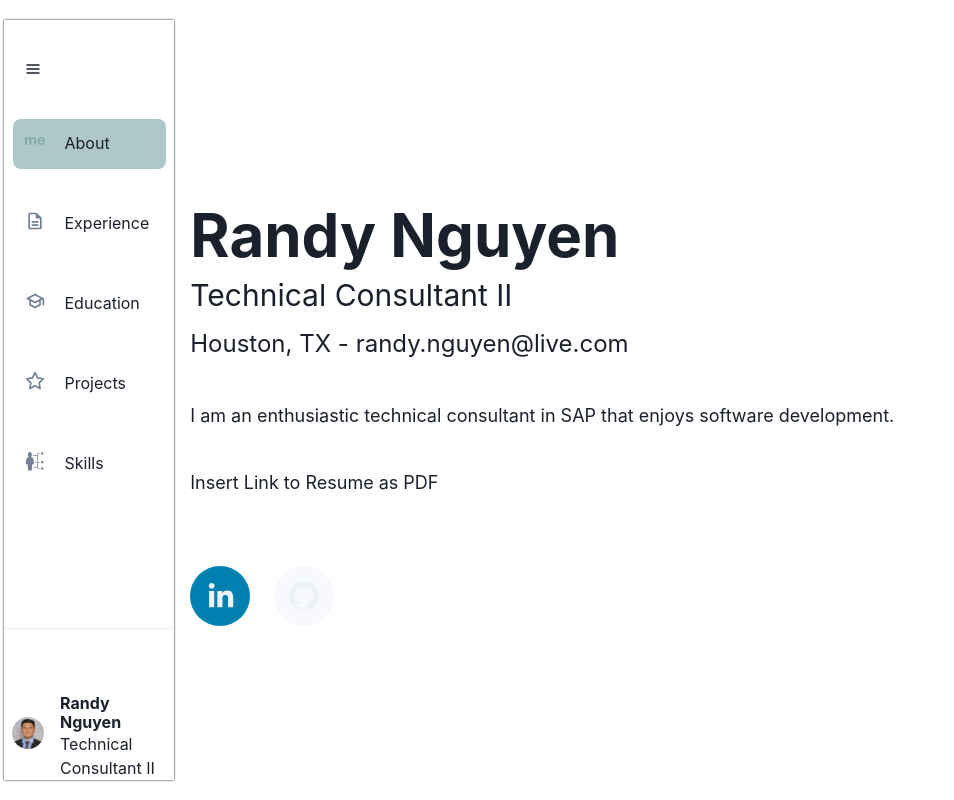
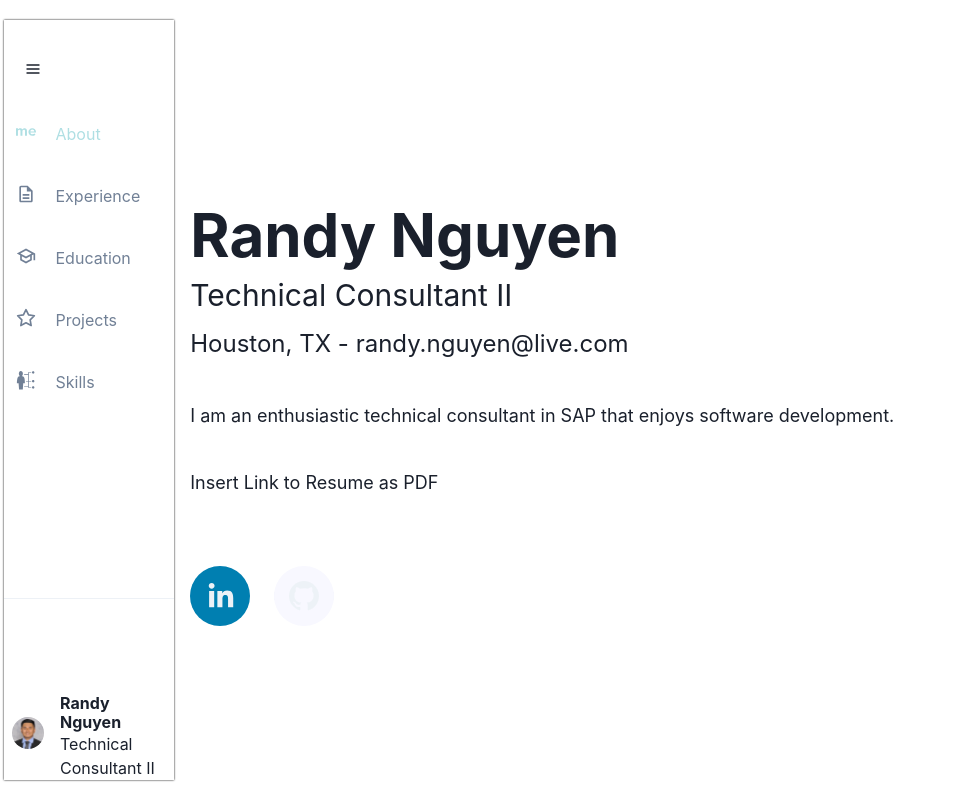
Before and after one commit to nguyen566/nguyen566.github.io, a Next.js app: page / in a window 1280 px wide. Shown: the top 800 px of the page, without its empty margins (0-954 px from the left). Built offline with nearby package versions, Linux system fonts and the light colour scheme.

Commit message:
Added smooth scrolling

```diff
--- a/package.json
+++ b/package.json
@@ -17,12 +17,14 @@
     "react": "18.2.0",
     "react-dom": "18.2.0",
     "react-icons": "^4.4.0",
+    "react-scroll": "^1.8.7",
     "react-social-icons": "^5.15.0"
   },
   "devDependencies": {
     "@types/node": "18.8.1",
     "@types/react": "18.0.21",
     "@types/react-dom": "18.0.6",
+    "@types/react-scroll": "^1.8.4",
     "eslint": "8.24.0",
     "eslint-config-next": "12.3.1",
     "typescript": "4.8.4"
--- a/src/components/Navitem.tsx
+++ b/src/components/Navitem.tsx
@@ -4,10 +4,11 @@ import {
 	Menu,
 	MenuButton,
 	Text,
-	Link,
+	// Link
 } from "@chakra-ui/react";
 import React from "react";
 import { IconType } from "react-icons";
+import { Link } from "react-scroll";
 
 interface NavItemProps {
 	navSize: String;
@@ -22,7 +23,7 @@ const NavItem: React.FC<NavItemProps> = ({
 	title,
 	icon,
 	active,
-	location
+	location,
 }) => {
 	return (
 		<Flex
@@ -33,21 +34,26 @@ const NavItem: React.FC<NavItemProps> = ({
 		>
 			<Menu placement="right">
 				<Link
-					backgroundColor={active && "#AEC8CA"}
-					p={3}
-					borderRadius={8}
-					_hover={{ textDecor: "none", backgroundColor: "#AEC8CA" }}
-					w={navSize == "large" ? "100%" : undefined}
-					href={location}
+					to={location}
+					activeClass="active"
+					spy={true}
+					smooth={true}
+					duration={500}
+					className="testButton"
+					width={navSize == "large" ? "100%" : undefined}
 				>
 					<MenuButton w={"100%"}>
 						<Flex>
 							<Icon
 								as={icon}
 								fontSize="xl"
-								color={active ? "#82aaad" : "gray.500"}
+								color={active ? "#afdfe3" : "gray.500"}
 							/>
-							<Text ml={5} display={navSize == "small" ? "none" : "flex"}>
+							<Text
+								ml={5}
+								display={navSize == "small" ? "none" : "flex"}
+								color={active ? "#afdfe3" : "gray.500"}
+							>
 								{title}
 							</Text>
 						</Flex>
--- a/src/components/Sidebar.tsx
+++ b/src/components/Sidebar.tsx
@@ -75,35 +75,35 @@ const SideBar = () => {
 					icon={SiAboutdotme}
 					title="About"
 					active={scrollY < 500 ? true : false}
-					location="#aboutme"
+					location="aboutme"
 				/>
 				<NavItem
 					navSize={navSize}
 					icon={MdOutlineDescription}
 					title="Experience"
-					active={scrollY >= 500 && scrollY < 2160 ? true : false}
-					location="#experience"
+					active={scrollY >= 500 && scrollY < 2046.4000244140625 ? true : false}
+					location="experience"
 				/>
 				<NavItem
 					navSize={navSize}
 					icon={MdOutlineSchool}
 					title="Education"
-					active={scrollY >= 2160 && scrollY < 2496 ? true : false}
-					location="#education"
+					active={scrollY >= 2046.4000244140625 && scrollY < 2380 ? true : false}
+					location="education"
 				/>
 				<NavItem
 					navSize={navSize}
 					icon={FiStar}
 					title="Projects"
-					active={scrollY >= 2496 && scrollY < 2880 ? true : false}
-					location="#projects"
+					active={scrollY >= 2380 && scrollY < 2880 ? true : false}
+					location="projects"
 				/>
 				<NavItem
 					navSize={navSize}
 					icon={GiSkills}
 					title="Skills"
 					active={scrollY >= 2880 ? true : false}
-					location="#skills"
+					location="skills"
 				/>
 			</Flex>
 
--- a/src/pages/index.tsx
+++ b/src/pages/index.tsx
@@ -18,7 +18,7 @@ export const getStaticProps = async () => {
 
 const Home: NextPage = ({}) => {
 	return (
-		<Flex>
+		<Flex style={{scrollBehavior:'smooth'}}>
 			<SideBar />
 			<Flex flexDir={"column"} w={"100%"} ml={5}>
 				<div id="aboutme" className="center-screen">
--- a/src/styles/global.css
+++ b/src/styles/global.css
@@ -11,3 +11,14 @@
     height: 100%;
     padding-top: 20px;
 }
+
+.testButton{
+	background-color: "#AEC8CA";
+	padding: 3px;
+	border-radius: 10px;
+}
+
+.testButton:hover{
+	padding: 10px;
+	background-color: #6ab4ba;
+}
```
Also changed, not shown: 1 other file (tests, documents, lock files or other folders).
